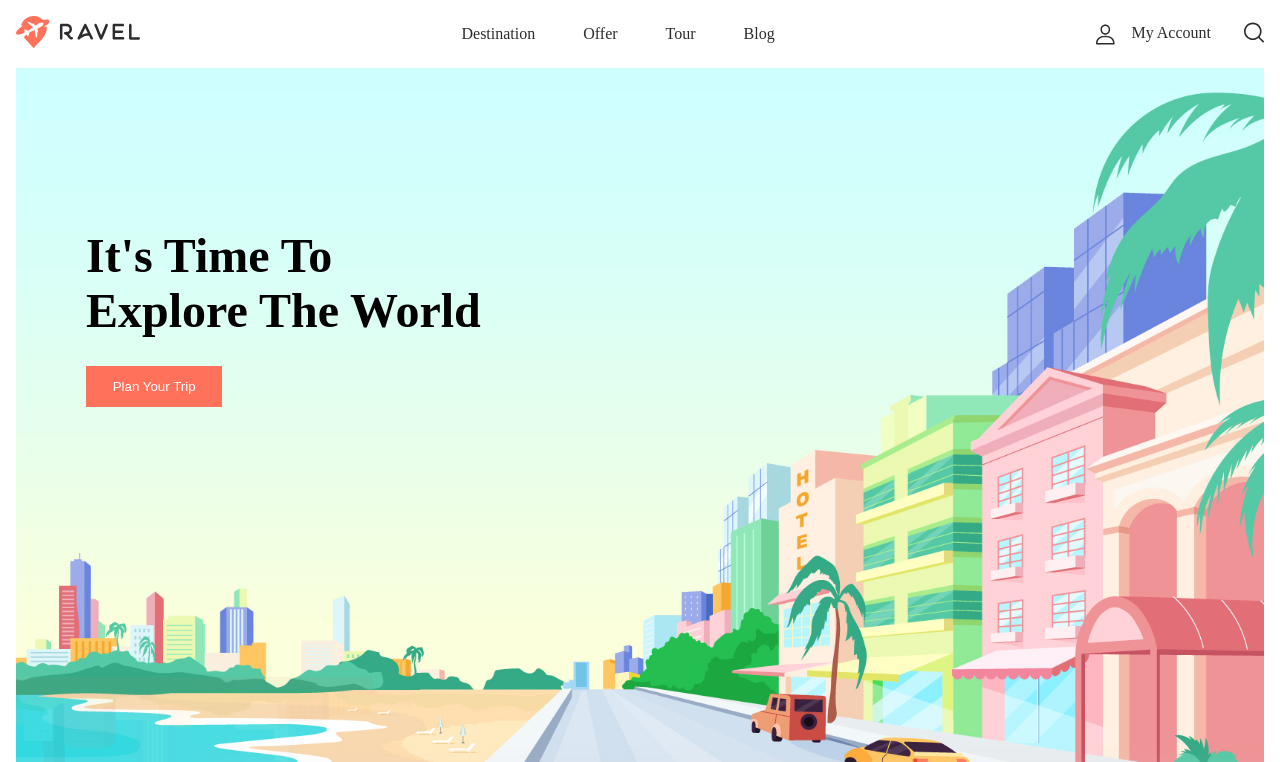
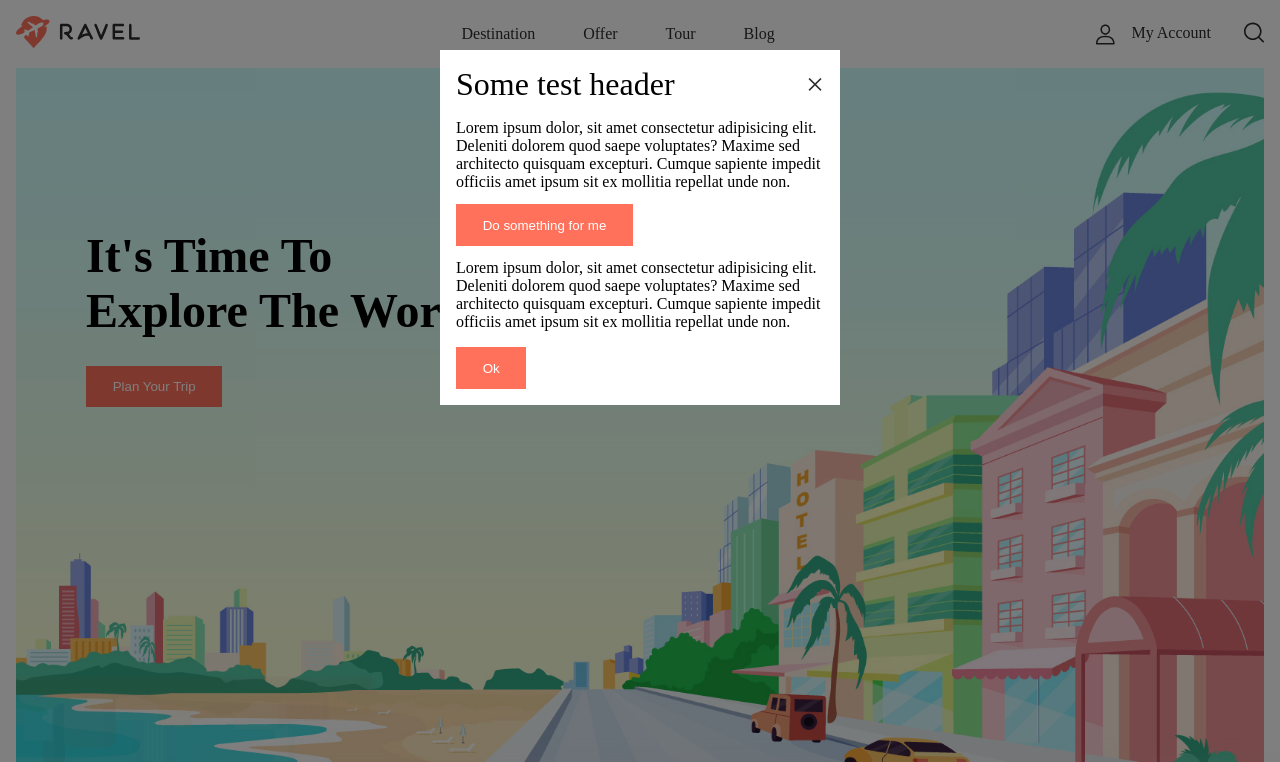
Before and after one commit to hiprofessional/gsap-animation, a plain HTML site: page index.html in a window 1280 px wide. Both pictures are taken after a click on the button "Plan Your Trip". Shown: the top 762 px of the page. Drawn offline with Linux system fonts and the light colour scheme.

Commit message:
add modal (popup)

```diff
--- a/index.html
+++ b/index.html
@@ -7,6 +7,7 @@
   <meta name="viewport" content="width=device-width, initial-scale=1.0">
   <title>Document</title>
   <link rel="stylesheet" href="style.css">
+  <link rel="stylesheet" href="modal.css">
 </head>
 
 <body>
@@ -45,7 +46,7 @@
           <h2 class='message1'>It's Time To</h2>
           <h2 class='message2'>Explore The World</h2>
 
-          <button>
+          <button id='planYourTripBtn'>
             Plan Your Trip
           </button>
         </div>
@@ -83,7 +84,7 @@
         </div>
 
         <div class="filter__item">
-          <button>Discover now</button>
+          <button id='discoverNowBtn'>Discover now</button>
         </div>
       </div>
 
@@ -175,6 +176,51 @@
       sa.resume();
     })
   </script>
+
+<div class='content_for_modal platTripContent'>
+  <p>
+    Lorem ipsum dolor, sit amet consectetur adipisicing elit. Deleniti dolorem quod saepe voluptates? Maxime sed
+    architecto quisquam excepturi. Cumque sapiente impedit officiis amet ipsum sit ex mollitia repellat unde
+    non.
+  </p>
+<button class="doSomething">Do something for me</button>
+  <p>
+    Lorem ipsum dolor, sit amet consectetur adipisicing elit. Deleniti dolorem quod saepe voluptates? Maxime sed
+    architecto quisquam excepturi. Cumque sapiente impedit officiis amet ipsum sit ex mollitia repellat unde
+    non.
+  </p>
+</div>
+
+<div class='content_for_modal discoverNowContent'>
+  <p>
+    Hello!
+  </p>
+</div>
+  <!-- <div class="modal" id='planTripModal'>
+    <div class="modal__container">
+      <div class="modal__body">
+        <div class="modal__header">Some test header</div>
+        <div class="modal__close">
+          <a href="#">
+            &times;
+          </a>
+        </div>
+        <div class="modal__content">
+          <p>
+            Lorem ipsum dolor, sit amet consectetur adipisicing elit. Deleniti dolorem quod saepe voluptates? Maxime sed
+            architecto quisquam excepturi. Cumque sapiente impedit officiis amet ipsum sit ex mollitia repellat unde
+            non.
+          </p>
+
+          <div class="modal__buttonbar">
+            <button class='buttonbar__ok'>Ok</button>
+          </div>
+        </div>
+      </div>
+    </div>
+  </div> -->
+
+  <script src="modal.js"></script>
 </body>
 
 </html>
--- /dev/null
+++ b/modal.js
@@ -0,0 +1,139 @@
+const modal = (options) => {
+    const defaultOptions = {
+        contentSelector: '',
+        headerText: '',
+        modalId: '',
+        btnToShowSelector: '',
+    };
+    const finalOptions = Object.assign(defaultOptions, options);
+
+    const body = document.body;
+
+    function removeOriginalContent() {
+        document.querySelector(finalOptions.contentSelector).remove();
+    }
+
+    function getContent() {
+        const content = document.querySelector(finalOptions.contentSelector);
+        const modalIdTpl = '{{modalId}}';
+        const modalHeaderTpl = '{{modalHeader}}';
+        const modalContentTpl = '{{modalContent}}';
+        const template = `
+        <div class="modal" id='{{modalId}}'>
+            <div class="modal__container">
+                <div class="modal__body">
+                    <div class="modal__header">{{modalHeader}}</div>
+                    <div class="modal__close">
+                        <a href="#">
+                            &times;
+                        </a>
+                    </div>
+                    <div class="modal__content">
+                        {{modalContent}}
+
+                        <div class="modal__buttonbar">
+                            <button class='buttonbar__ok'>Ok</button>
+                        </div>
+                    </div>
+                </div>
+            </div>
+        </div>
+        `;
+
+        const htmlToElements = (html) => {
+            const tpl = document.createElement('template');
+            html = html.trim();
+            tpl.innerHTML = html;
+            return tpl.content.firstChild;
+        }
+        const getModalContent = () => {
+            const templated = template
+                .replace(modalIdTpl, finalOptions.modalId)
+                .replace(modalHeaderTpl, finalOptions.headerText)
+                .replace(modalContentTpl, content.innerHTML);
+            return htmlToElements(templated);
+        }
+
+        return getModalContent();
+    }
+
+    function initModal() {
+        const modalElementContainer = getContent();
+        removeOriginalContent();
+        body.append(modalElementContainer);
+        return modalElementContainer;
+    }
+
+    function initInteractions(modalElement) {
+        const closeBtn = modalElement.querySelector('.modal__close a');
+        const okBtn = modalElement.querySelector('.buttonbar__ok');
+
+        const hide = (event) => {
+            event && event.preventDefault();
+            modalElement.classList.remove('visible');
+            body.classList.remove('modal__visible')
+        }
+
+        const show = (event) => {
+            event && event.preventDefault();
+            modalElement.classList.add('visible');
+            body.classList.add('modal__visible');
+        }
+
+        closeBtn.addEventListener('click', (event) => {
+            hide(event);
+        });
+        okBtn.addEventListener('click', (event) => {
+            hide(event);
+        })
+        body.addEventListener('keyup', (event) => {
+            if (event.code === 'Escape') {
+                hide(event);
+            }
+        });
+
+        return {
+            show,
+            hide
+        }
+    }
+
+    function initShowBtn(showCallback) {
+        const showBtn = document.querySelector(finalOptions.btnToShowSelector);
+
+        showBtn.addEventListener('click', (event) => {
+            event.preventDefault();
+            showCallback();
+        });
+    }
+
+    const modalElementContainer = initModal();
+    const interactions = initInteractions(modalElementContainer);
+    initShowBtn(interactions.show);
+
+    return interactions;
+}
+
+function initPlanTripModal() {
+    const planTripModal = modal({
+        contentSelector: '.platTripContent',
+        headerText: 'Some test header',
+        modalId: 'planTripModal',
+        btnToShowSelector: '#planYourTripBtn'
+    });
+    document.querySelector('.doSomething').addEventListener('click', (event) => {
+        planTripModal.hide(event);
+    })
+}
+
+function initDiscoverNowModal() {
+    const discoverModal = modal({
+        contentSelector: '.discoverNowContent',
+        headerText: 'I\'d like to discover..',
+        modalId: 'discoverNowModal',
+        btnToShowSelector: '#discoverNowBtn'
+    });
+}
+
+initPlanTripModal();
+initDiscoverNowModal();
--- /dev/null
+++ b/modal.scss
@@ -0,0 +1,67 @@
+.modal {
+    position: fixed;
+    left: 0;
+    top: 0;
+    width: 100%;
+    height: 100%;
+    background: rgba(0, 0, 0, 0.5);
+    visibility: hidden;
+    overflow: auto;
+    opacity: 0;
+    transition: all 0.5s ease;
+
+    &__container {
+        background-color: white;
+        position: relative;
+        width: 400px;
+        margin: 50px auto;
+        transform: perspective(400px) translateY(100%) rotateX(-45deg);
+        transition: all 0.5s ease;
+    }
+    &__header {
+        font-size: 2em;
+        margin-bottom: 0.5em;
+    }
+    &__close {
+        position: absolute;
+        top: 16px;
+        right: 16px;
+        font-size: 2em;
+    }
+    &__body {
+        padding: 1em;
+    }
+
+    &__buttonbar {
+        margin: 1em 0 0;
+    }
+}
+
+.visible {
+    visibility: visible;
+    opacity: 1;
+    transition: all 0.5s ease;
+    .modal {
+        &__container {
+            transition: all 0.5s ease;
+            transform: translateY(0);
+        }
+    }
+}
+
+body.modal__visible {
+    overflow: hidden;
+}
+
+.content_for_modal {
+    visibility: hidden;
+}
+
+
+@media (max-width: 680px) {
+    .modal {
+        &__container {
+            width: 100%;
+        }
+    }
+}
--- a/style.scss
+++ b/style.scss
@@ -88,6 +88,7 @@ button {
   color: white;
   padding: 1em 2em;
   border: transparent;
+  cursor: pointer;
 }
 
 
@@ -196,3 +197,7 @@ button {
     }
   }
 }
+
+.doSomething {
+  margin: 1em 0;
+}
```
Also changed, not shown: modal.css (added), style.css, 2 other files.
